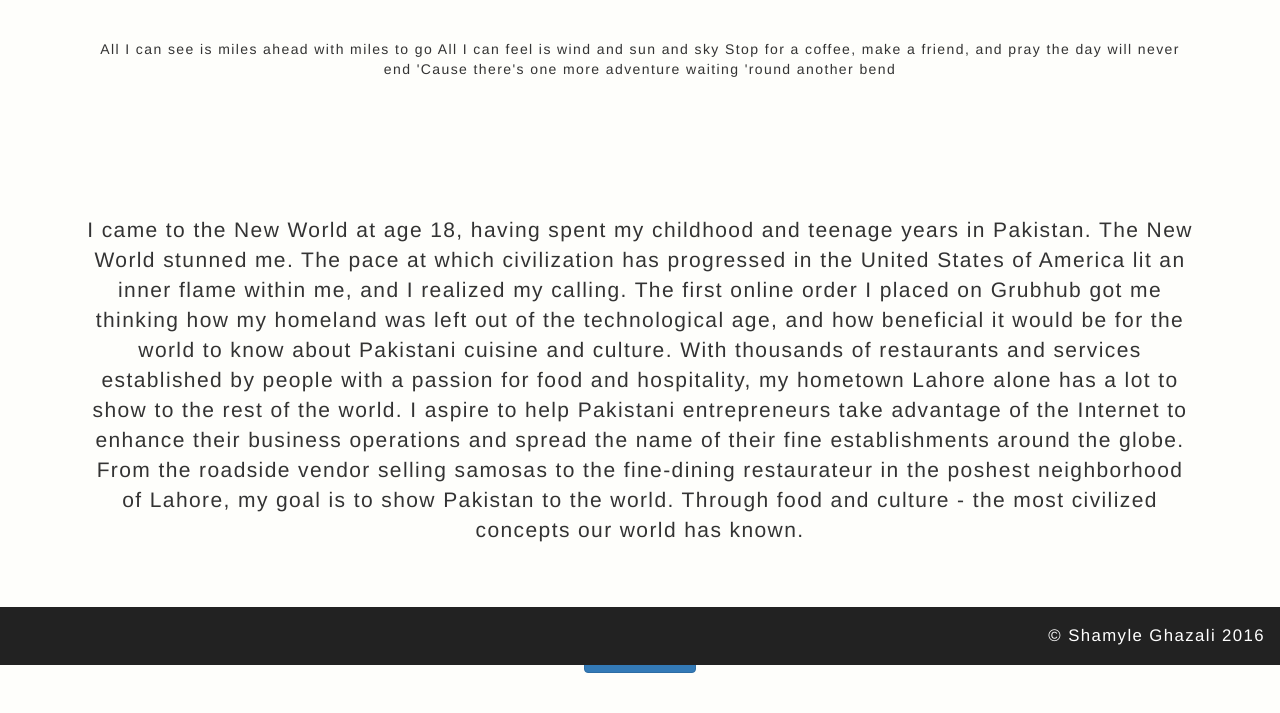
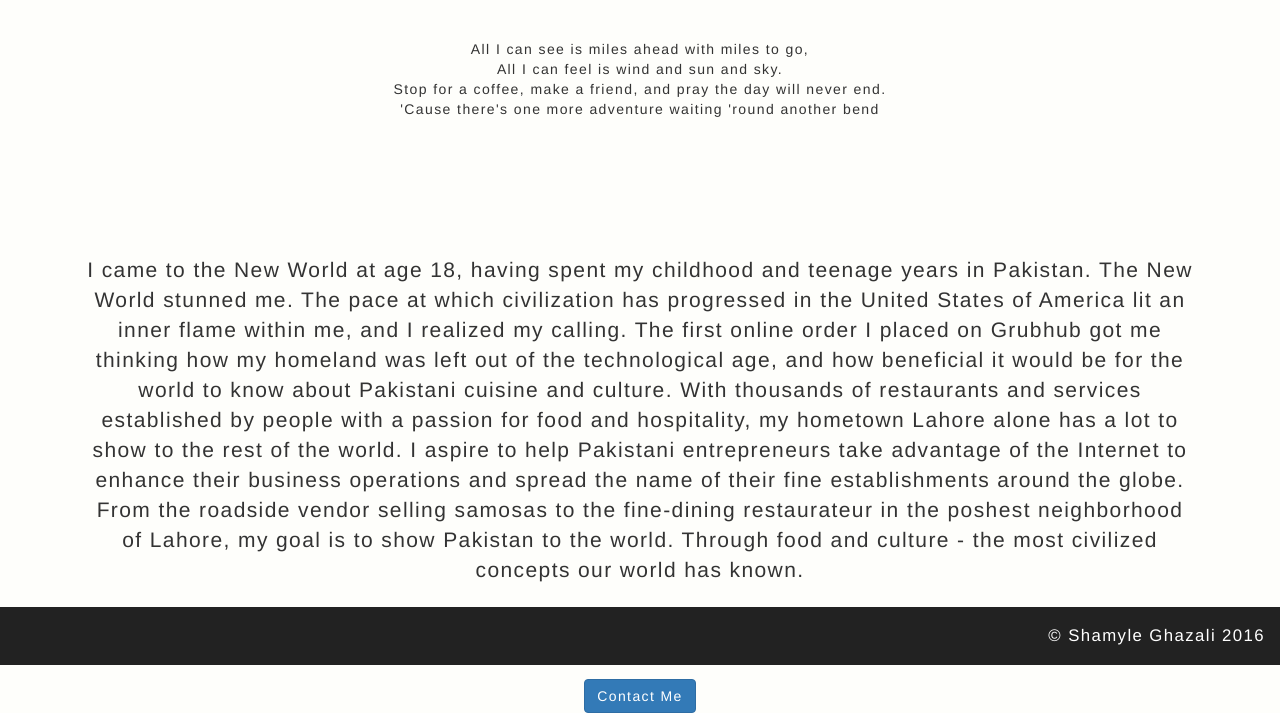
Before and after one commit to Shamwow16/Shamyle-Ghazali-Portfolio, a website: page public/vision.html in a window 1280 px wide. Shown: the part 135-848 px from the top of the page. Before the commit the page ends 808 px from the top, so only its background shows below. Drawn offline with nearby package versions, Linux system fonts and the light colour scheme.

Commit message:
Add newlines for quote

```diff
--- a/public/vision.html
+++ b/public/vision.html
@@ -17,7 +17,10 @@
     <div class="container">
         <div class="col-xs-12 text-center">
             <h1>My Vision</h1>
-            <p class="quote-buffer">All I can see is miles ahead with miles to go All I can feel is wind and sun and sky Stop for a coffee, make a friend, and pray the day will never end 'Cause there's one more adventure waiting 'round another bend</p>
+            <p class="quote-buffer">All I can see is miles ahead with miles to go,
+                <br> All I can feel is wind and sun and sky.
+                <br> Stop for a coffee, make a friend, and pray the day will never end.
+                <br> 'Cause there's one more adventure waiting 'round another bend</p>
         </div>
         <div class="vision top-buffer col-xs-12 text-center">
             <p>I came to the New World at age 18, having spent my childhood and teenage years in Pakistan. The New World stunned me. The pace at which civilization has progressed in the United States of America lit an inner flame within me, and I realized my calling. The first online order I placed on Grubhub got me thinking how my homeland was left out of the technological age, and how beneficial it would be for the world to know about Pakistani cuisine and culture. With thousands of restaurants and services established by people with a passion for food and hospitality, my hometown Lahore alone has a lot to show to the rest of the world. I aspire to help Pakistani entrepreneurs take advantage of the Internet to enhance their business operations and spread the name of their fine establishments around the globe. From the roadside vendor selling samosas to the fine-dining restaurateur in the poshest neighborhood of Lahore, my goal is to show Pakistan to the world. Through food and culture - the most civilized concepts our world has known.</p>
```
